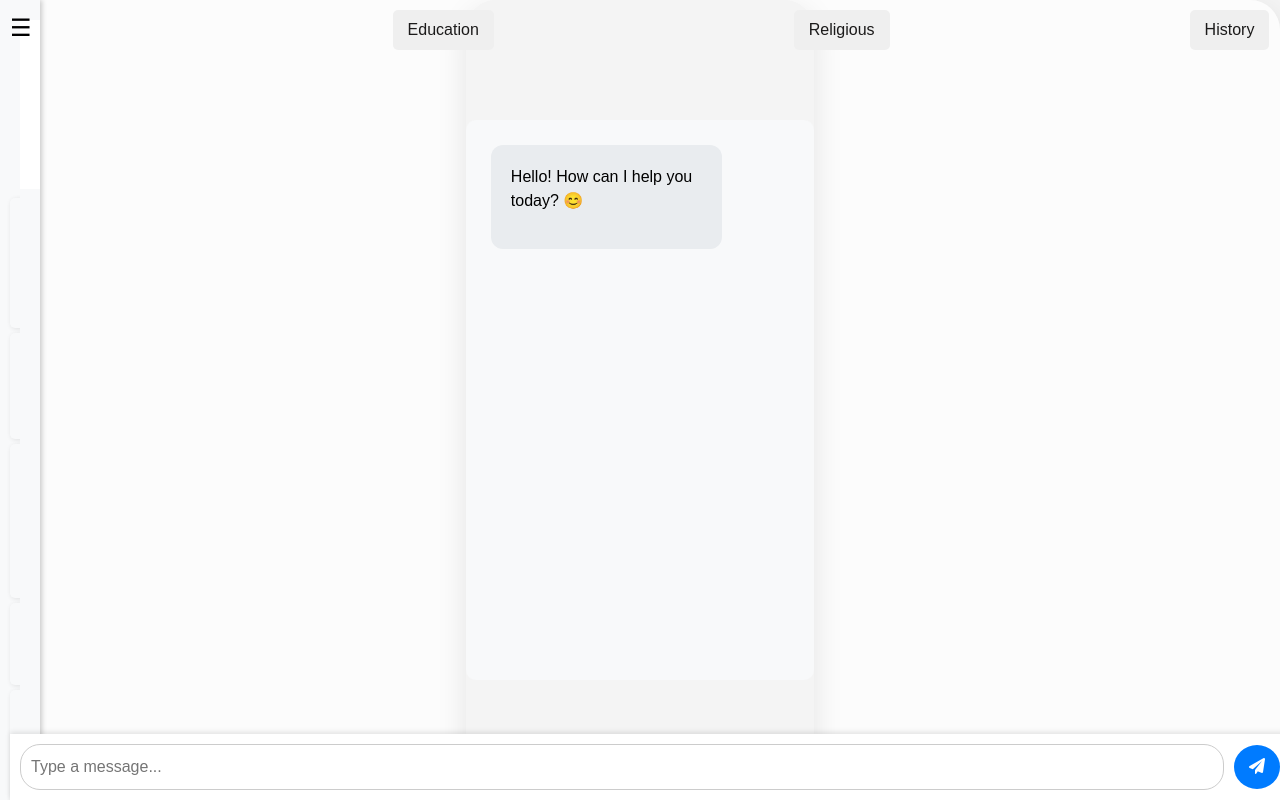
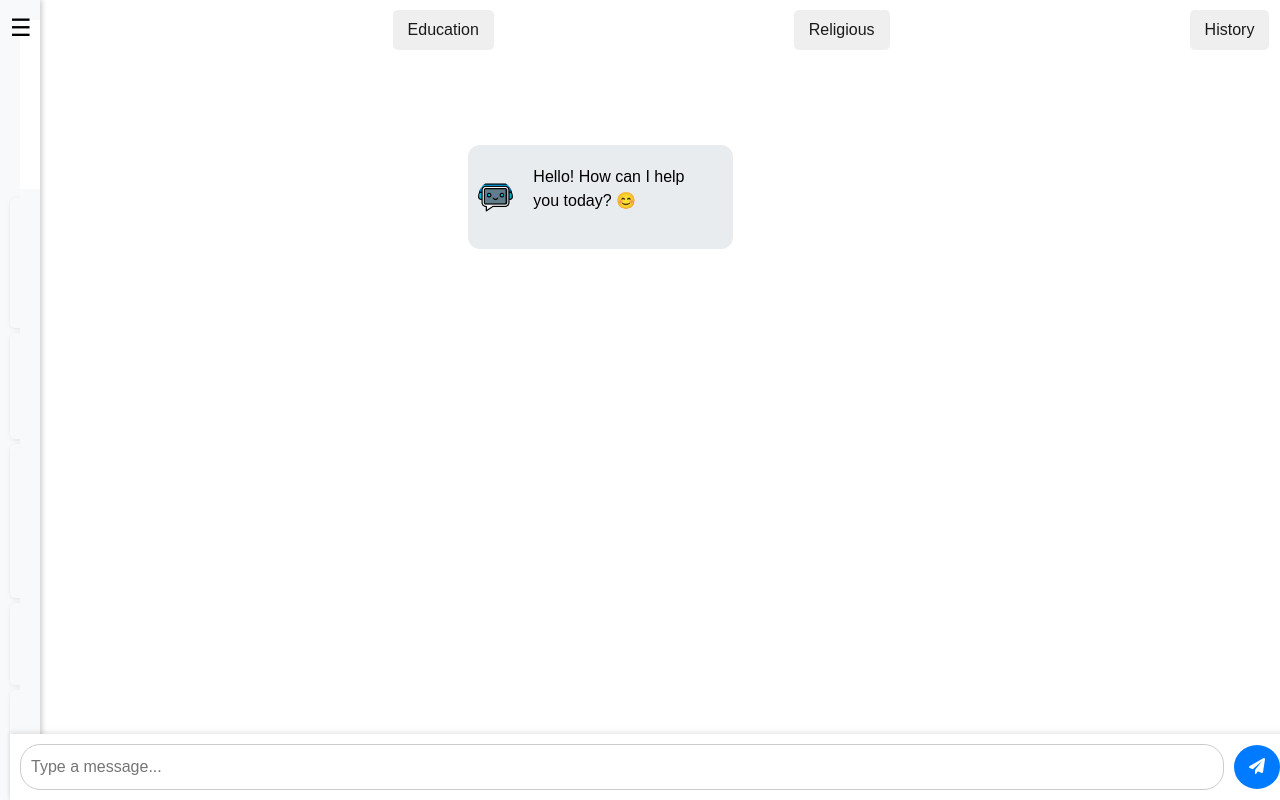
Before and after one commit to Sneha-Infoveda/Demo, a React (Create React App) app: page / in a window 1280 px wide. Built offline with nearby package versions, Linux system fonts and the light colour scheme.

Commit message:
Updated styling of the chatcontainer and the body

```diff
--- a/src/assets/styles.css
+++ b/src/assets/styles.css
@@ -23,10 +23,10 @@ body, html {
     font-family: Arial, sans-serif;
     flex-wrap: wrap;
     padding: 0;
-    background-color: #f4f4f4;
+    /* background-color: #f4f4f4; */
     border-radius: 30px;
     overflow: hidden;
-    box-shadow: 0 10px 30px rgba(0, 0, 0, 0.1);
+    /* box-shadow: 0 10px 30px rgba(0, 0, 0, 0.1); */
 
 }
 
--- a/src/components/ChatContainer.css
+++ b/src/components/ChatContainer.css
@@ -1,24 +1,42 @@
+@keyframes fadeIn {
+    from {
+        opacity: 0;
+        transform: translateY(10px);
+    }
+    to {
+        opacity: 1;
+        transform: translateY(0);
+    }
+}
+
 .chat-container {
     display: flex;
     flex-direction: column;
-    max-width: 600px;
-    margin: auto;
+    width: 100%; /* Full width */
+    max-width: 1200px; /* Ensures it stretches */
+    margin: 0 auto; /* Center properly */
     padding: 20px;
-    background-color: #f8f9fa;
-    border-radius: 10px;
     height: 70vh;
     overflow-y: auto;
     scrollbar-width: thin;
+
+    /* REMOVE BACKGROUND, BORDERS & SHADOWS */
+    background-color: transparent !important;
+    box-shadow: none !important;
+    border-radius: 0px !important;
 }
 
+/* Fix Chat Messages */
 .chat-message {
     display: flex;
-    flex-direction: column;
+    align-items: center;
+    gap: 10px;
     max-width: 75%;
     margin: 5px;
     padding: 10px;
     border-radius: 12px;
     word-wrap: break-word;
+    animation: fadeIn 0.3s ease-in-out;
 }
 
 /* User messages (Right aligned, Blue) */
@@ -27,6 +45,7 @@
     background-color: #007bff;
     color: white;
     text-align: right;
+    flex-direction: row-reverse; /* Avatar on right */
 }
 
 /* Bot messages (Left aligned, Gray) */
@@ -44,11 +63,15 @@
     max-width: 100%;
 }
 
+/* Chat Avatars */
+.avatar {
+    width: 35px;
+    height: 35px;
+    border-radius: 50%;
+}
+
 /* Follow-up question buttons */
 .followup-questions {
-    display: flex;
-    flex-wrap: wrap;
-    gap: 5px;
     margin-top: 10px;
 }
 
@@ -64,13 +87,3 @@
 .followup-questions button:hover {
     background-color: #495057;
 }
-
-/* Smooth scrolling */
-.chat-container::-webkit-scrollbar {
-    width: 5px;
-}
-
-.chat-container::-webkit-scrollbar-thumb {
-    background: #ccc;
-    border-radius: 5px;
-}
--- a/src/components/ChatContainer.jsx
+++ b/src/components/ChatContainer.jsx
@@ -1,6 +1,8 @@
 import React, { useEffect, useRef } from 'react';
 import ReactMarkdown from 'react-markdown';
 import './ChatContainer.css'; // Import styles
+import userAvatar from '../assets/user-avatar.png'; // User avatar
+import botAvatar from '../assets/bot-avatar.png'; // Bot avatar
 
 const ChatContainer = ({ chatHistory, setQuery }) => {
     const chatEndRef = useRef(null);
@@ -19,6 +21,13 @@ const ChatContainer = ({ chatHistory, setQuery }) => {
         <div className="chat-container">
             {chatHistory.map((chat, index) => (
                 <div key={index} className={`chat-message ${chat.isUser ? 'user' : 'bot'}`}>
+                    {/* Chat Avatar */}
+                    <img
+                        src={chat.isUser ? userAvatar : botAvatar}
+                        alt={chat.isUser ? "User Avatar" : "Bot Avatar"}
+                        className="avatar"
+                    />
+
                     <div className="message-bubble">
                         <ReactMarkdown>{chat.text}</ReactMarkdown>
                     </div>
```
Also changed, not shown: src/assets/bot-avatar.png (added), src/assets/user-avatar.png (added).
